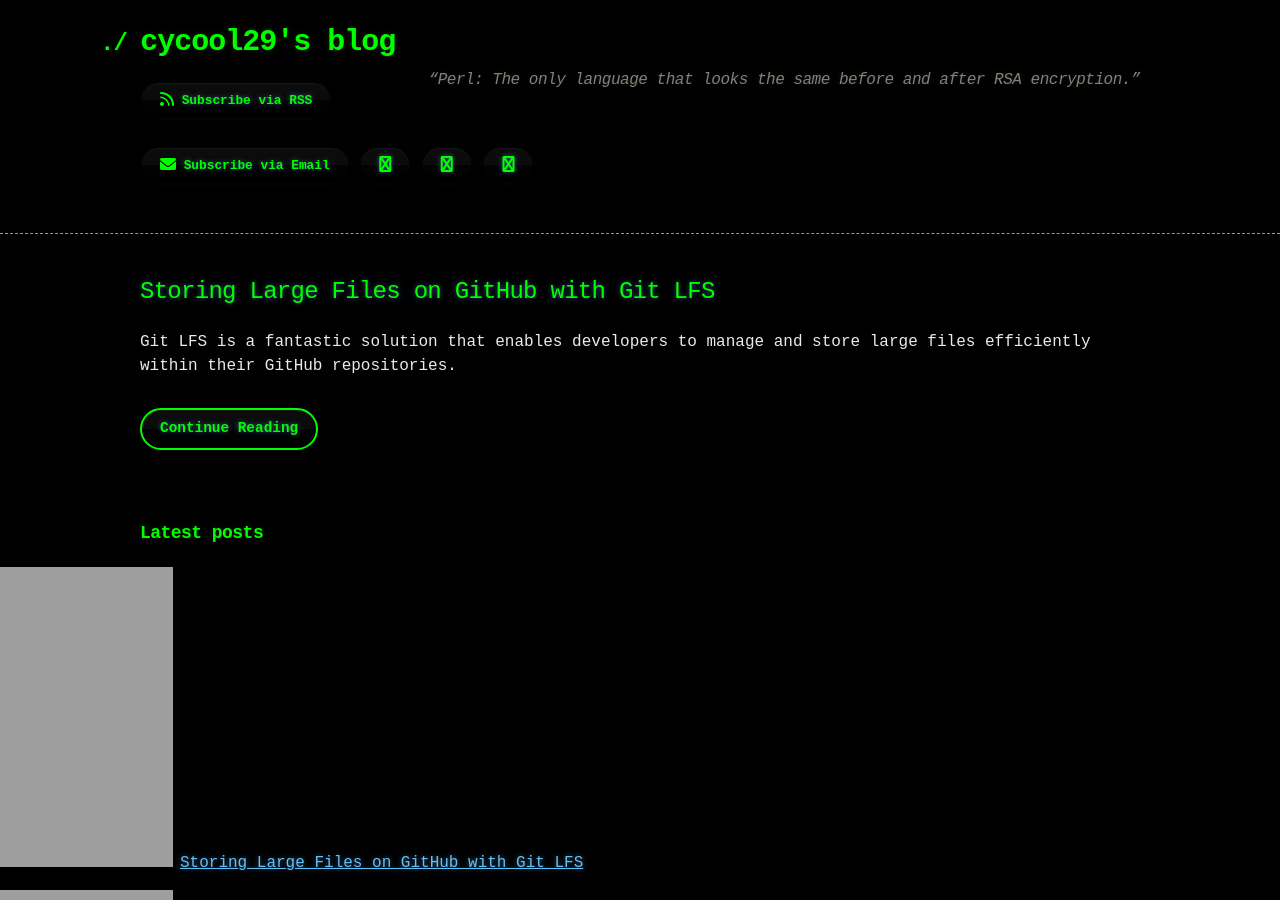
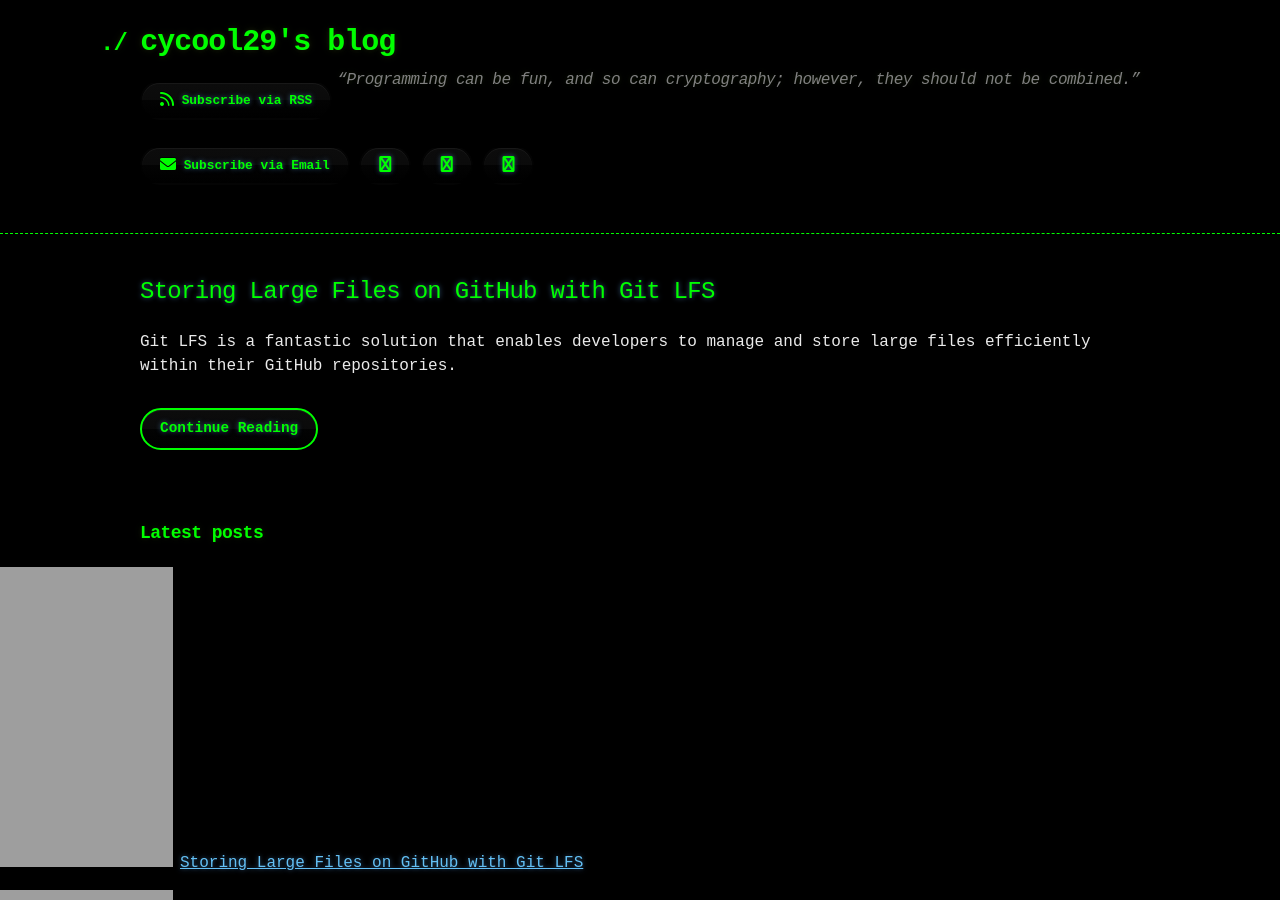
Before and after one commit to cycool29/cycool29.github.io, a Jekyll site: the page built from index.md, in a window 1280 px wide and 900 px high. Built offline with Jekyll 4.4.1, drawn with Linux system fonts in a browser that asks for light colours; a style sheet for code colours, icons or effects is not loaded.

Commit message:
Update quotes

```diff
--- a/_config.yml
+++ b/_config.yml
@@ -1,5 +1,5 @@
 title: cycool29's blog
-description: "“Perl: The only language that looks the same before and after RSA encryption.” "
+description: "“Programming can be fun, and so can cryptography; however, they should not be combined.” "
 bio: A high school student. Intermediate in Python, Git, Bash. Learning JavaScript. He/Him. "
 author: cycool29
 url: https://cycool29.github.io
```
